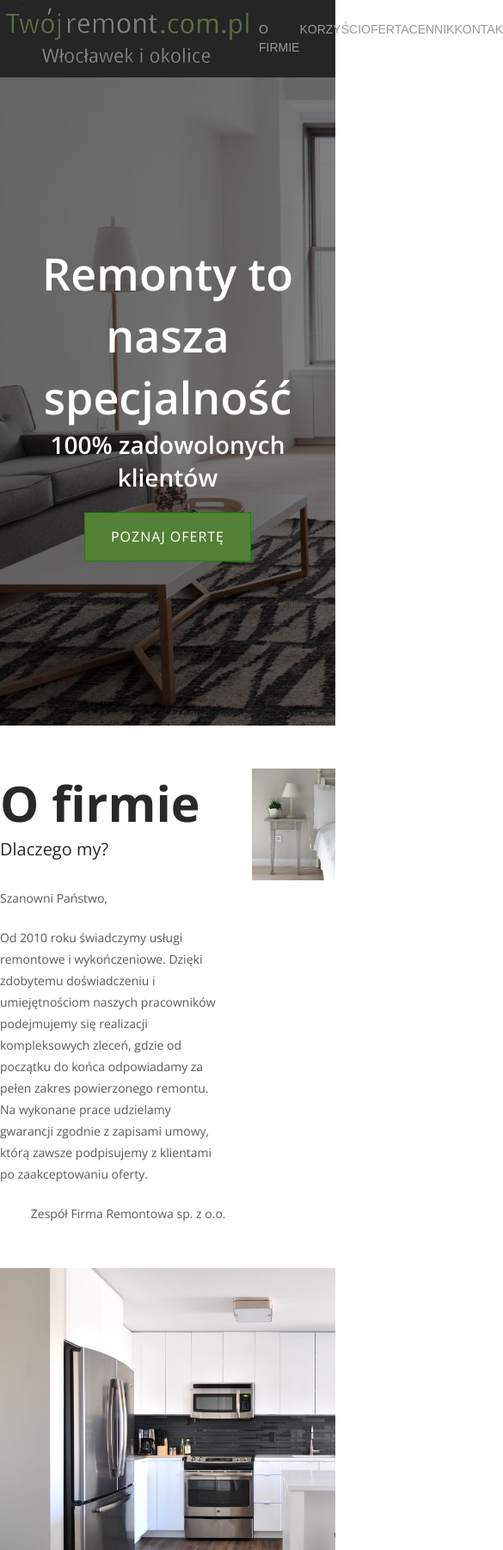
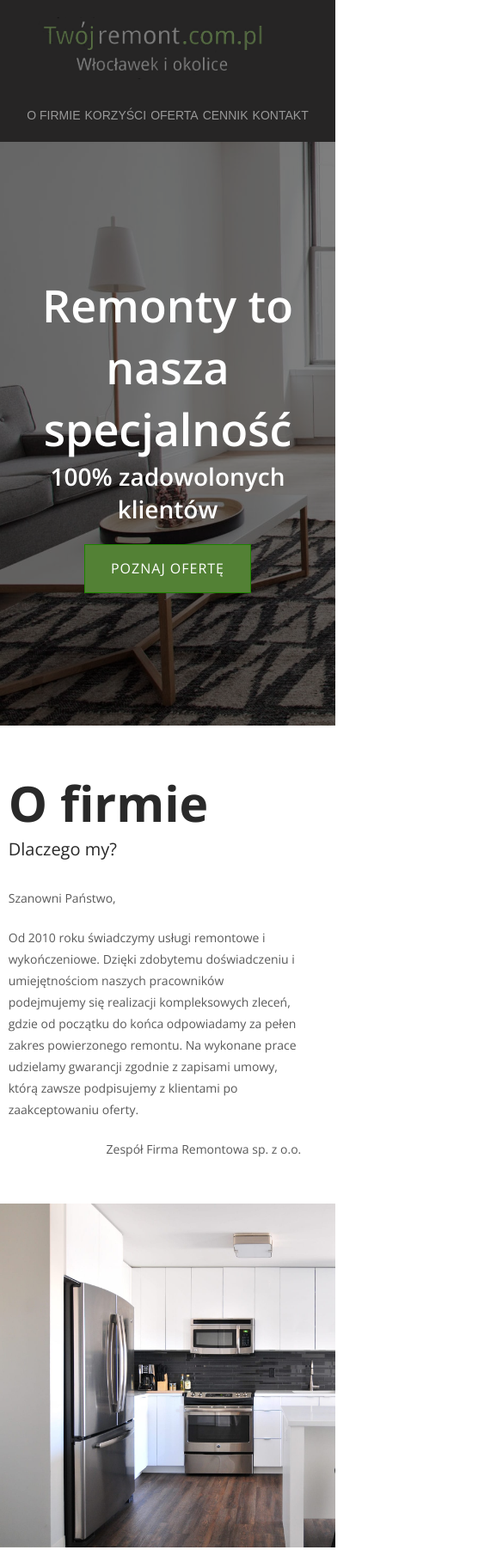
Before and after one commit to artur-hibner/twoj-remont, a website: page dest/dev/index.html in a window 390 px wide. Shown: the top 1803 px of the page at 86% size, 585 px wide, since content can reach past the window. Drawn offline with nearby package versions, Linux system fonts and the light colour scheme; a web font is replaced by a local one.

Commit message:
added media-queries

```diff
--- a/dest/dev/index.html
+++ b/dest/dev/index.html
@@ -95,7 +95,7 @@
 				<h3 class="section__heading-3">Remonty Włocławek i okolice</h3>
 			</div>
 			<div class="offer__main">
-				<div>
+				<div class="offer__container">
 					<h4 class="offer__main-heading">Zakres prac remontowych wykonywanych przez nasz zespół</h4>
 					<ul class="offer__list">
 						<li>Kompleksowe wykończenie wnętrz,</li>
@@ -115,7 +115,7 @@
 						<li>Układanie paneli.</li>
 					</ul>
 				</div>
-				<div>
+				<div class="offer__container">
 					<h4 class="offer__main-heading">Końcowe prace wykończeniowe i montażowe</h4>
 					<ul class="offer__list">
 						<li>Profesjonalne Malowanie oraz doradztwo w zakresie doboru materiałów,</li>
--- a/src/scss/partials/_base.scss
+++ b/src/scss/partials/_base.scss
@@ -110,6 +110,9 @@
 		&-heading{
 			padding-bottom: 20px;
 		}
+	}
+	&__container{
+			flex-basis: 50%;
 	}
 	&__heading{
 		margin-bottom: 20px;
--- a/src/scss/partials/_media-queries.scss
+++ b/src/scss/partials/_media-queries.scss
@@ -1,19 +1,78 @@
 /* ========== MEDIA QUERIES ========== */
 
 @media screen  and (max-width:960px){
-
+	.wrapper{
+		max-width: 95%;
+	}
+	.about{
+		&__description, &__picture{
+			flex-basis: 50%;
+		}
+	}
 }
 
 @media screen and (max-width:800px){
-
+	.page-header{
+	    &__nav{
+	    	img{
+	    		width: 100%;
+	    	}
+	    }
+	    &__logo{
+	    	flex-basis: 30%;
+	    }
+	    ul{
+	    	flex-basis: 70%;
+	    }
+	}
 }
 
 @media screen and (max-width: 640px){
-
+	.page-header{
+	    & .wrapper{
+	        flex-direction: column;
+	    }
+	    &__nav{
+	    	height: auto;
+	    	padding: 20px;
+	    	img{
+	    		width: 90%;
+	    	}
+	        ul{
+	            flex-direction: row;
+	            width: 100%;
+	        }
+	    }
+	    &__logo{
+	    	margin-bottom: 30px;
+	    }
+	}
+	.about{
+		&__description{
+			flex-basis: 100%;
+		}
+		&__picture{
+			display: none;
+		}
+	}
+	.offer{
+		&__container{
+				flex-basis: 100%;
+		}
+	}
+	.contact{
+		&__address, &__form{
+			flex-basis: 100%;
+		}
+	}
 }
 
 @media screen and (max-width: 480px){
-
+	.benefits{
+		&__item{
+			flex-basis: 100%;
+		}
+	}
 }
 
 @media screen and (max-width: 320px) {
```
Also changed, not shown: src/index.html (+2 -2 lines), dest/dev/css/style.css, 1 other file.
